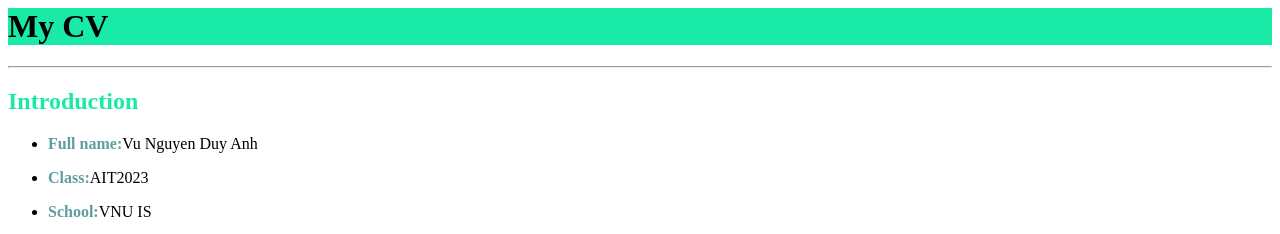
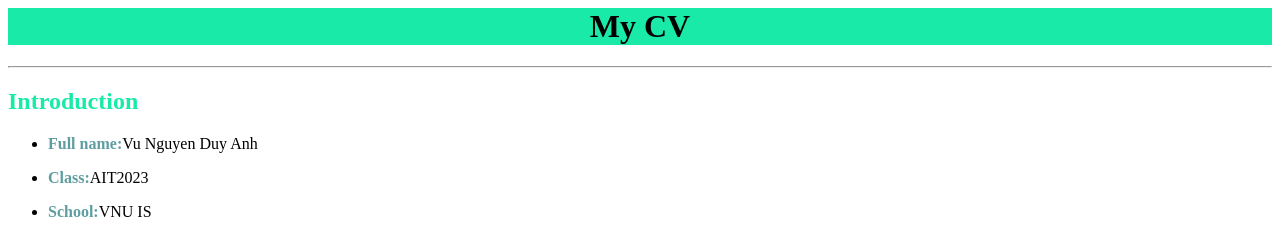
Before and after one commit to duyanhDaai/duyanhDaai.github.io, a plain HTML site: page index.html in a window 1280 px wide. Shown: the top 234 px of the page. Drawn offline with Linux system fonts and the light colour scheme.

Commit message:
Update index.html

```diff
--- a/index.html
+++ b/index.html
@@ -6,7 +6,7 @@
 </head>
 
 <body>
-    <h1 style="background-color:#1AEAA8";>My CV</h1>
+    <center><h1 style="background-color:#1AEAA8";>My CV</h1></center>
     <hr />
     <h2 style="color:#1AEAA8";>Introduction</h2>
     <ul>
```
